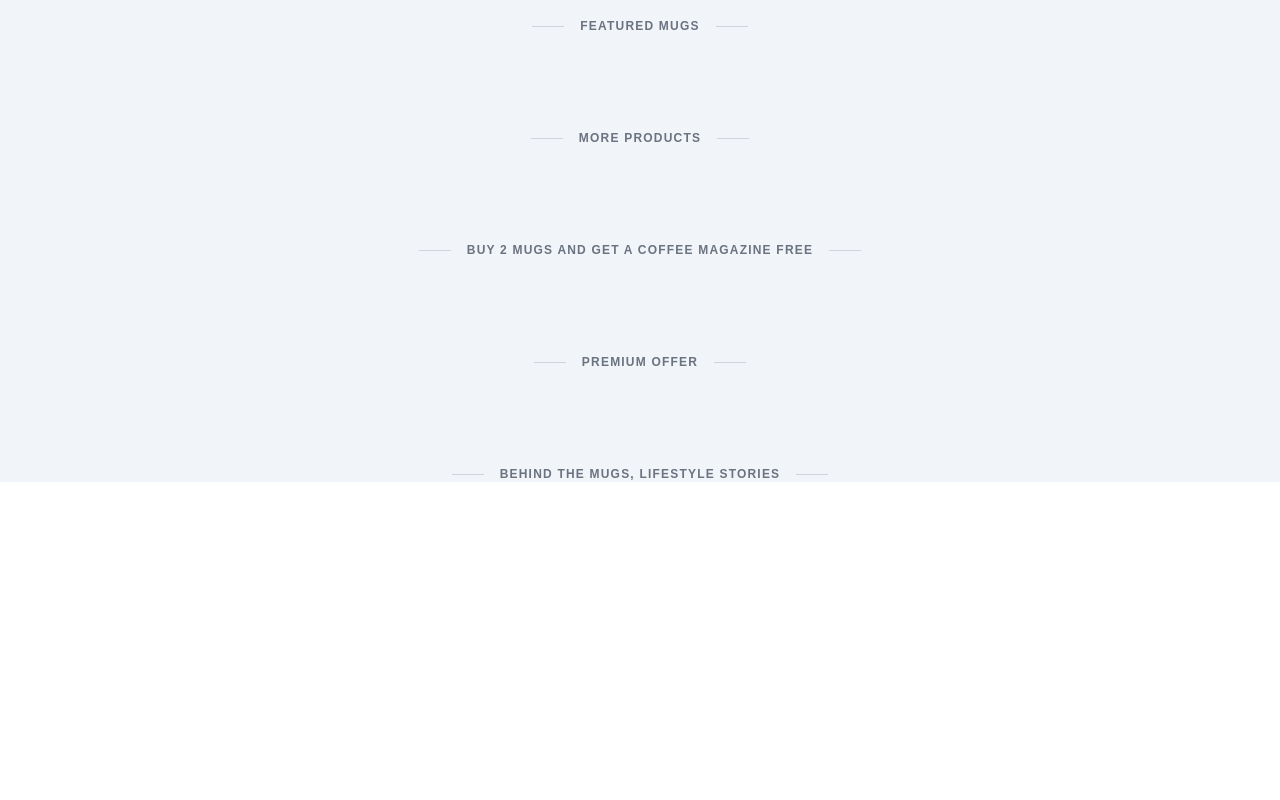
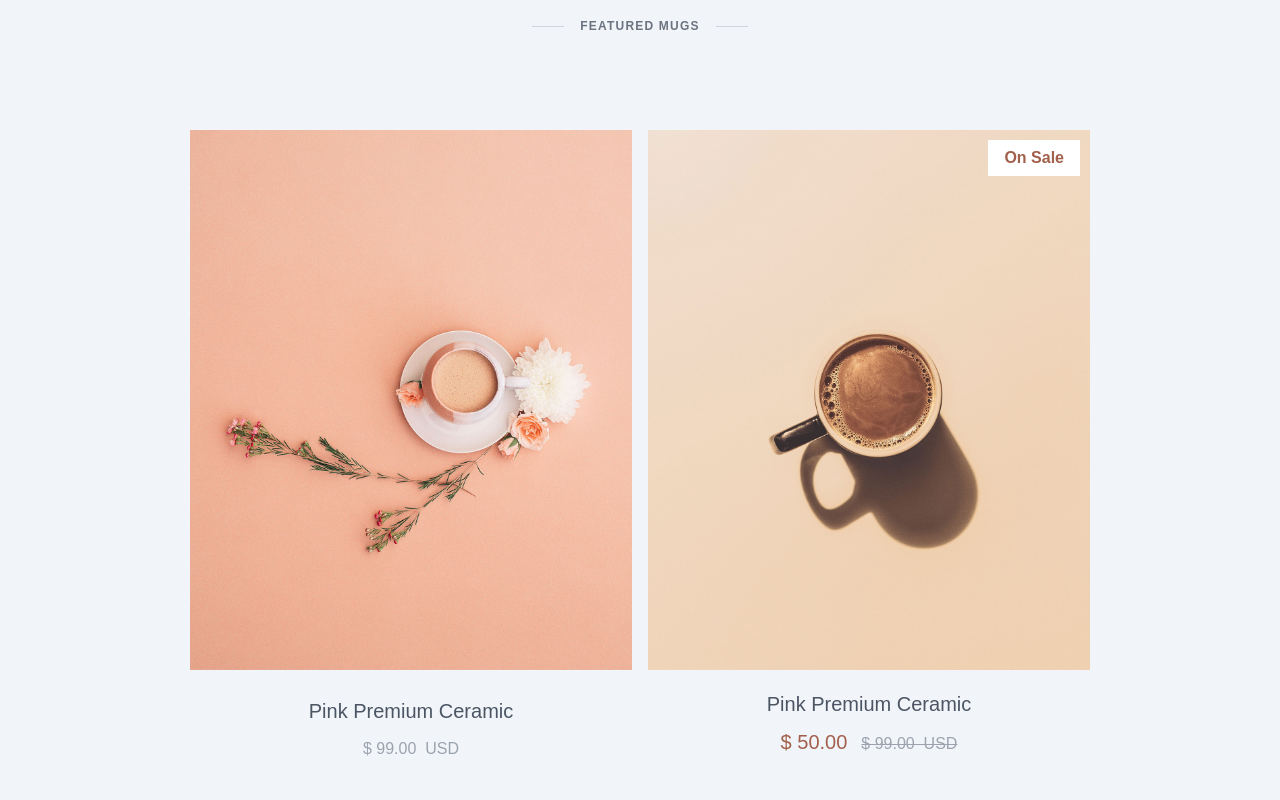
Before and after one commit to Danghieu02072000/landingPage_Coffee-Mugs, a website: page src/index.html in a window 1280 px wide. Shown: the part 1160-1960 px from the top of the page. Before the commit the page ends 1738 px from the top, so only its background shows below. Drawn offline with Linux system fonts and the light colour scheme.

Commit message:
add featured-mugs

```diff
--- a/src/css/input.css
+++ b/src/css/input.css
@@ -21,6 +21,21 @@
     @apply w-8 h-[1px] bg-gray-300;
   }
   .sub-headline__label {
-    @apply  mx-4 text-xs font-bold text-gray-500 uppercase tracking-widest;
+    @apply  mx-4 text-xs font-bold text-gray-500 uppercase tracking-widest text-center;
   }
+  .cus_transtion-hover {
+    @apply transition-all ease-in-out duration-500
+  }
+  .product__name {
+    @apply  text-xl font-medium text-gray-600 mb-3 block;
+  }
+.product__price {
+    @apply  text-xl text-coffee-400 mr-1 leading-6 font-medium;
 }
+.product__sale {
+    @apply  text-base font-medium text-gray-400 line-through;
+}
+.cus_btn {
+    @apply px-8 py-4 text-center uppercase font-semibold text-xs tracking-widest cursor-pointer hover:opacity-95 ;
+}
+}
--- a/src/index.html
+++ b/src/index.html
@@ -93,7 +93,34 @@
                     <div class="sub-headline__label">Featured Mugs</div>
                     <div class="sub-headline__decor "></div>
                 </div>
-                <section class="featured-mugs"></section>
+                <section class="featured-mugs max-w-wrapper mx-auto mb-24 px-5">
+                    <div class="grid grid-cols-1 sm:grid-cols-2  gap-8 sm:gap-4 ">
+                        <div class="product-cart">
+                            <a href="#" class=" h-[440px] md:h-[540px] bg-[url('../../src/images/img_1.jpg')] bg-center bg-cover bg-no-repeat w-full inline-block mb-5 ">
+                                <div class="w-full h-full hover:bg-gray-900 hover:bg-opacity-20 transition-all ease-in-out duration-500 relative group ">
+                                    <div class="absolute w-11/12 bg-white cus_btn bottom-4 left-1/2 -translate-x-1/2 font-bold  tracking-[2px] uppercase opacity-0 translate-y-3 group-hover:opacity-100 group-hover:translate-y-0 cus_transtion-hover">Explore Mug</div>
+                                </div>
+                            </a>
+                            <div class="text-center">
+                                <span class="text-xl font-medium text-gray-600 mb-3 block">Pink Premium Ceramic</span>
+                                <span class="text-base font-medium text-gray-400">$&nbsp;99.00&nbsp; USD</span>
+                            </div>
+                        </div>
+                        <div class="product-cart">
+                            <a href="#" class="bg-[url('../../src/images/img_2.jpg')] bg-center bg-cover bg-no-repeat w-full h-[440px] md:h-[540px] inline-block mb-5">
+                                <div class="w-full h-full hover:bg-gray-900 hover:bg-opacity-20 cus_transtion-hover relative text-right group">
+                                    <div class="bg-white px-4 py-1.5 text-coffee-400 text-base font-semibold inline-block mt-2.5 mr-2.5">On Sale</div>
+                                    <div class="absolute w-11/12 bg-white text-center px-6 py-4 bottom-4 left-1/2 -translate-x-1/2 font-bold text-xs tracking-[2px] uppercase opacity-0 translate-y-3 group-hover:opacity-100 group-hover:translate-y-0 cus_transtion-hover">Explore Mug</div>
+                                </div>
+                            </a>
+                            <div class="text-center">
+                                <span class="product__name">Pink Premium Ceramic</span>
+                                <span class="product__price ">$&nbsp;50.00&nbsp;</span>
+                                <span class="product__sale ">$&nbsp;99.00&nbsp; USD</span>
+                            </div>
+                        </div>
+                    </div>
+                </section>
                 <div class="sub-headline">
                     <div class="sub-headline__decor "></div>
                     <div class="sub-headline__label">More Products</div>
--- a/tailwind.config.js
+++ b/tailwind.config.js
@@ -44,6 +44,9 @@ module.exports = {
       backgroundImage: {
         'bg-slider': "url('../../src/images/img_slide.jpg')",
       },
+      maxWidth: {
+        'wrapper': '940px',
+      },
     },
   },
   plugins: [],
```
Also changed, not shown: dist/output.css, src/images/img_1.jpg (added), src/images/img_2.jpg (added).
